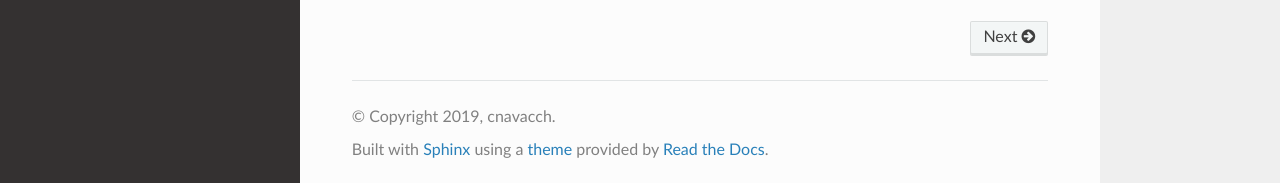
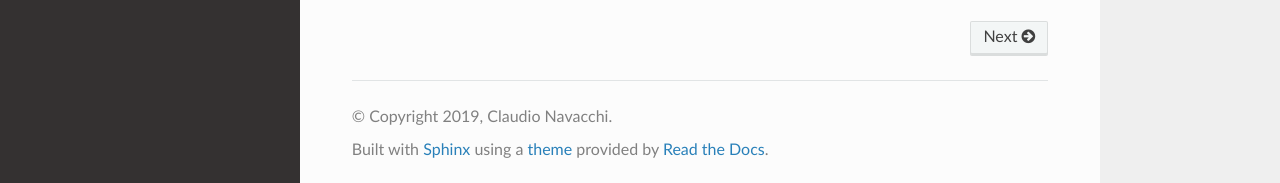
Before and after one commit to TUW-GEO/yeoda, a Sphinx documentation site: the page built from docs/index.rst, in a window 1280 px wide and 1105 px high. Shown: the part 919-1102 px from the top of the window. Built offline with Sphinx 7.4.7 and the Read the Docs theme 2.0.0, drawn with Linux system fonts in a browser that asks for light colours.

```diff
--- a/docs/conf.py
+++ b/docs/conf.py
@@ -82,16 +82,16 @@ master_doc = 'index'
 
 # General information about the project.
 project = u'yeoda'
-copyright = u'2019, cnavacch'
+copyright = u'2019, Claudio Navacchi'
 
 # The version info for the project you're documenting, acts as replacement for
 # |version| and |release|, also used in various other places throughout the
 # built documents.
 #
 # The short X.Y version.
-version = ''  # Is set by calling `setup.py docs`
+version = '0.0'  # Is set by calling `setup.py docs`
 # The full version, including alpha/beta/rc tags.
-release = ''  # Is set by calling `setup.py docs`
+release = '0.0.1'  # Is set by calling `setup.py docs`
 
 # The language for content autogenerated by Sphinx. Refer to documentation
 # for a list of supported languages.
@@ -236,7 +236,7 @@ latex_elements = {
 # (source start file, target name, title, author, documentclass [howto/manual]).
 latex_documents = [
   ('index', 'user_guide.tex', u'yeoda Documentation',
-   u'cnavacch', 'manual'),
+   u'Claudio Navacchi', 'manual'),
 ]
 
 # The name of an image file (relative to this directory) to place at the top of
```
